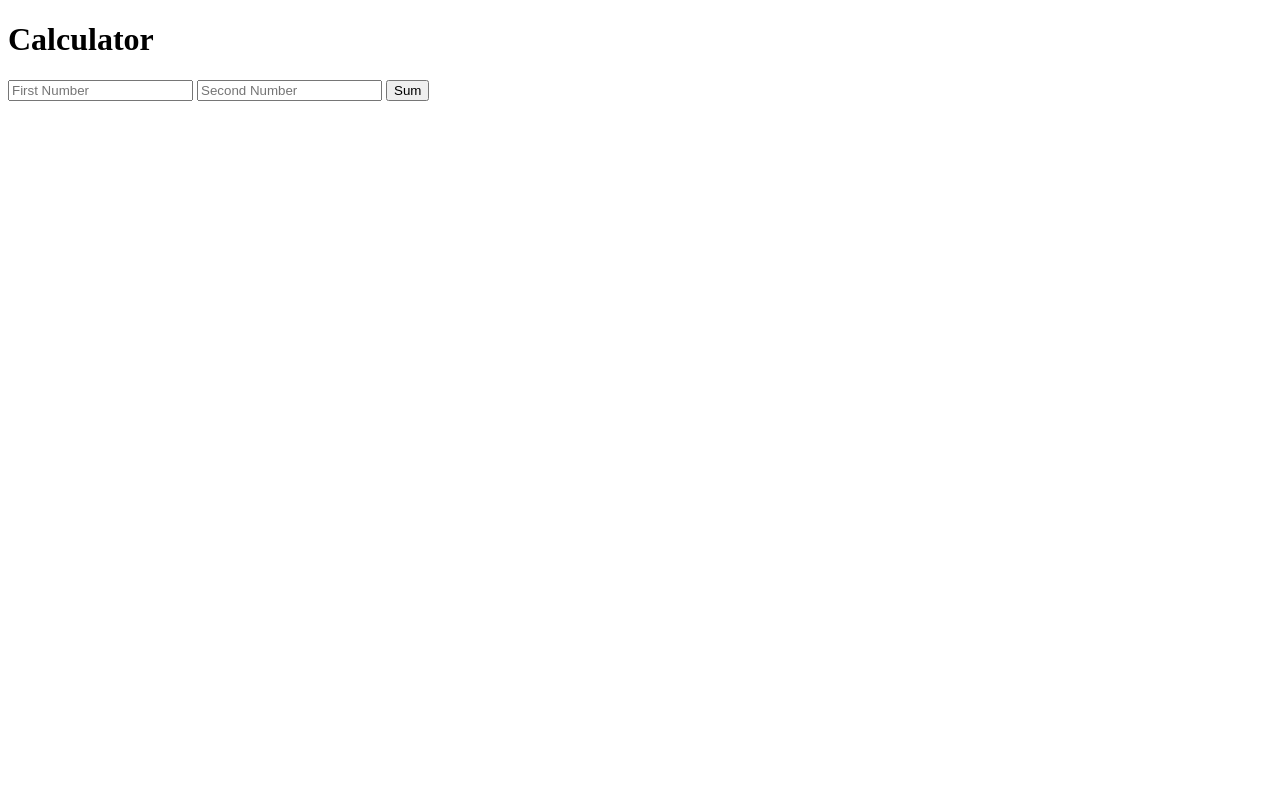
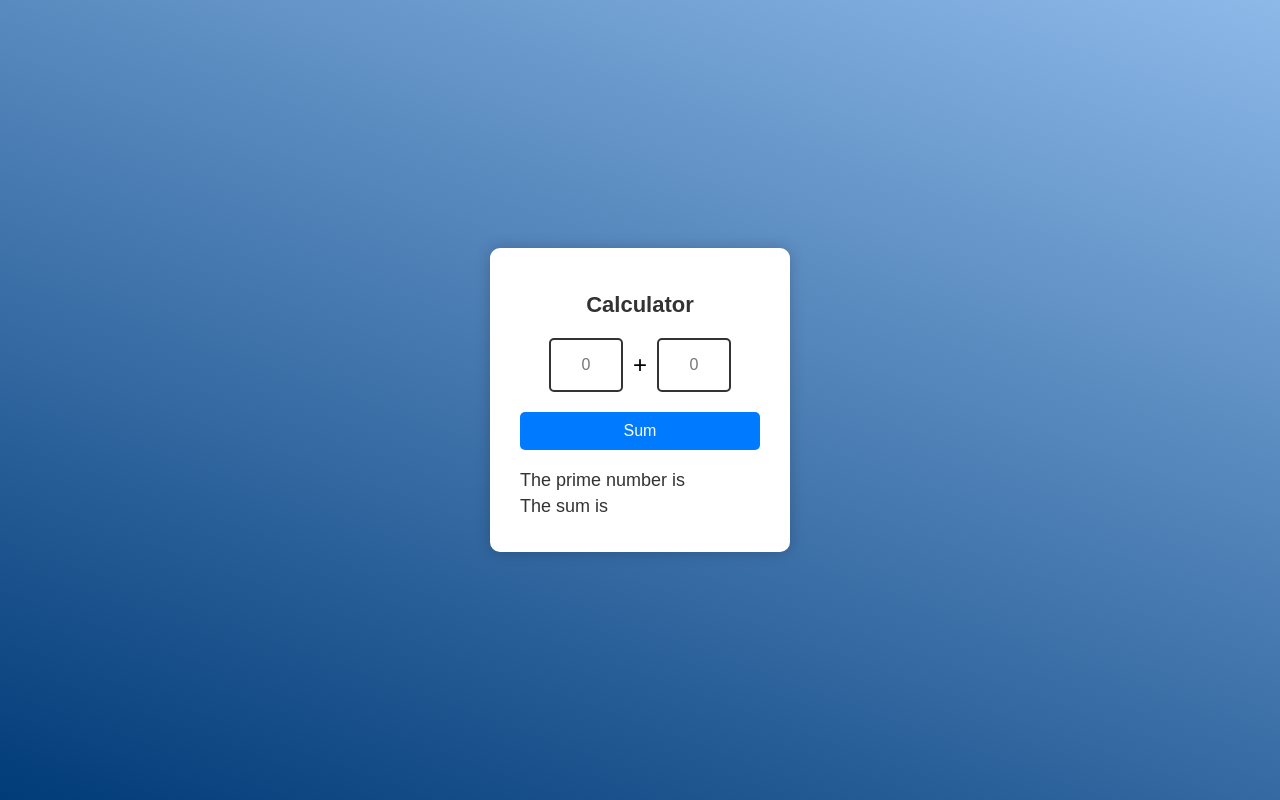
Before and after one commit to Ciccooz/CentsAssignment, a plain HTML site: page frontend/index.html in a window 1280 px wide. Drawn offline with Linux system fonts and the light colour scheme.

Commit message:
added styling

```diff
--- a/frontend/index.html
+++ b/frontend/index.html
@@ -12,13 +12,19 @@
       <h1>Calculator</h1>
 
       <form id="calculatorForm">
-        <input type="number" id="num1" placeholder="First Number" required>
-        <input type="number" id="num2" placeholder="Second Number" required>
+        <div class="calculator">
+          <input type="number" id="num1" placeholder="0" required>
+          <span>+</span>
+          <input type="number" id="num2" placeholder="0" required>
+        </div>
 
         <button type="submit">Sum</button>
       </form>
 
-      <div id="sum"></div>
+      <div class="result" id="result">
+        <p>The prime number is <span id="prime"></span></p>
+        <p>The sum is <span id="sum"></span></p>
+      </div>
     </div>
 
 	  <script src="script.js"></script>
--- a/frontend/script.js
+++ b/frontend/script.js
@@ -10,5 +10,8 @@ document.getElementById('calculatorForm').addEventListener('submit', async funct
         body: JSON.stringify({ num1, num2 })
     })
     .then(response => response.json())
-    .then(data => document.getElementById('sum').innerText = `Sum = ${data.sum}` ) //showing the sum
+    .then(data => { //showing the prime number and the sum
+        document.getElementById('prime').innerText = `${data.prime}`;
+        document.getElementById('sum').innerText = `${data.sum}`;
+    })
 })
--- a/frontend/style.css
+++ b/frontend/style.css
@@ -0,0 +1,123 @@
+body {
+    font-family: Arial, sans-serif;
+    background: linear-gradient(200deg, #8db9e9, #013b78);
+    margin: 0;
+    padding: 0;
+    display: flex;
+    justify-content: center;
+    align-items: center;
+    height: 100vh;
+}
+
+.container {
+    background-color: #fff;
+    padding: 30px;
+    border-radius: 10px;
+    box-shadow: 0 0 15px rgba(0, 0, 0, 0.2);
+    max-width: 300px;
+    width: 100%;
+    text-align: center;
+    box-sizing: border-box;
+}
+
+h1 {
+    font-size: 22px;
+    color: #333;
+    margin-bottom: 20px;
+}
+
+.calculator {
+    display: flex;
+    justify-content: center;
+    align-items: center;
+    margin-bottom: 20px;
+}
+
+.calculator input[type="number"] {
+    width: 60px;
+    height: 40px;
+    padding: 5px;
+    font-size: 16px;
+    border: 2px solid #333;
+    border-radius: 5px;
+    text-align: center;
+
+    -moz-appearance: textfield;
+}
+
+.calculator input[type="number"]:focus {
+    outline: 0;
+    border-color: #007bff;
+}
+
+/* removing arrows from numbers input */
+.calculator input[type="number"]::-webkit-outer-spin-button,
+.calculator input[type="number"]::-webkit-inner-spin-button {
+    -webkit-appearance: none;
+    margin: 0;
+}
+
+.calculator span {
+    font-size: 24px;
+    margin: 0 10px;
+}
+
+form button {
+    display: block;
+    width: 100%;
+    padding: 10px;
+    background-color: #007bff;
+    color: #fff;
+    border: none;
+    border-radius: 5px;
+    font-size: 16px;
+    cursor: pointer;
+    margin-bottom: 20px;
+}
+
+form button:hover {
+    background-color: #0056b3;
+}
+
+.result {
+    font-size: 18px;
+    color: #333;
+    text-align: left;
+}
+
+.result p {
+    margin: 5px 0;
+}
+
+.result span {
+    color: #007bff;
+}
+
+
+@media (max-width: 480px) {
+    .container {
+        padding: 20px;
+        max-width: 250px;
+    }
+
+    .calculator {
+        flex-direction: column;
+    }
+
+    .calculator input[type="number"] {
+        margin: 5px 0 5px;
+    }
+
+    .calculator span {
+        margin: 10px 0;
+    }
+
+    form button {
+        font-size: 14px;
+        padding: 8px;
+    }
+
+    .result {
+        font-size: 16px;
+    }
+}
```
